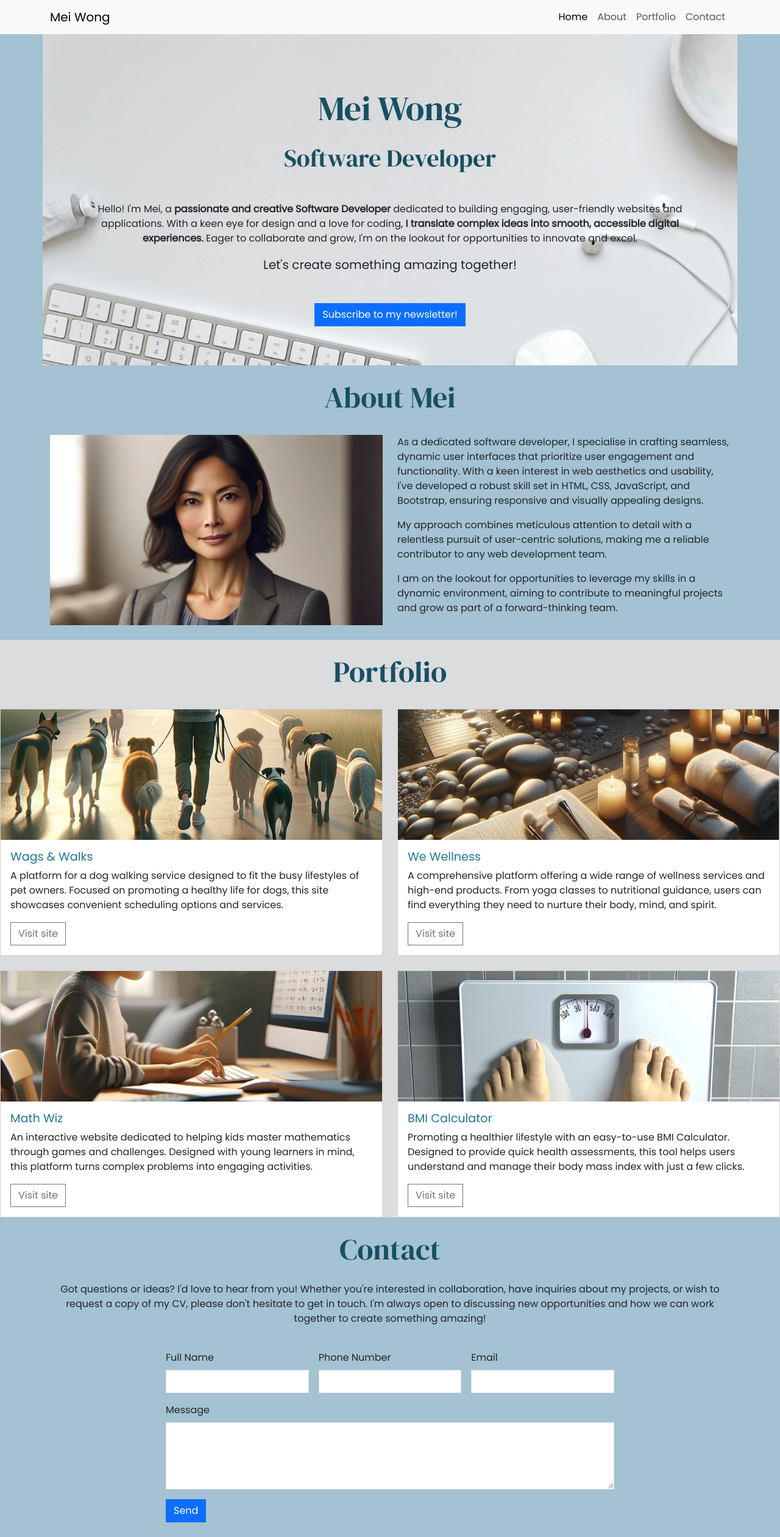
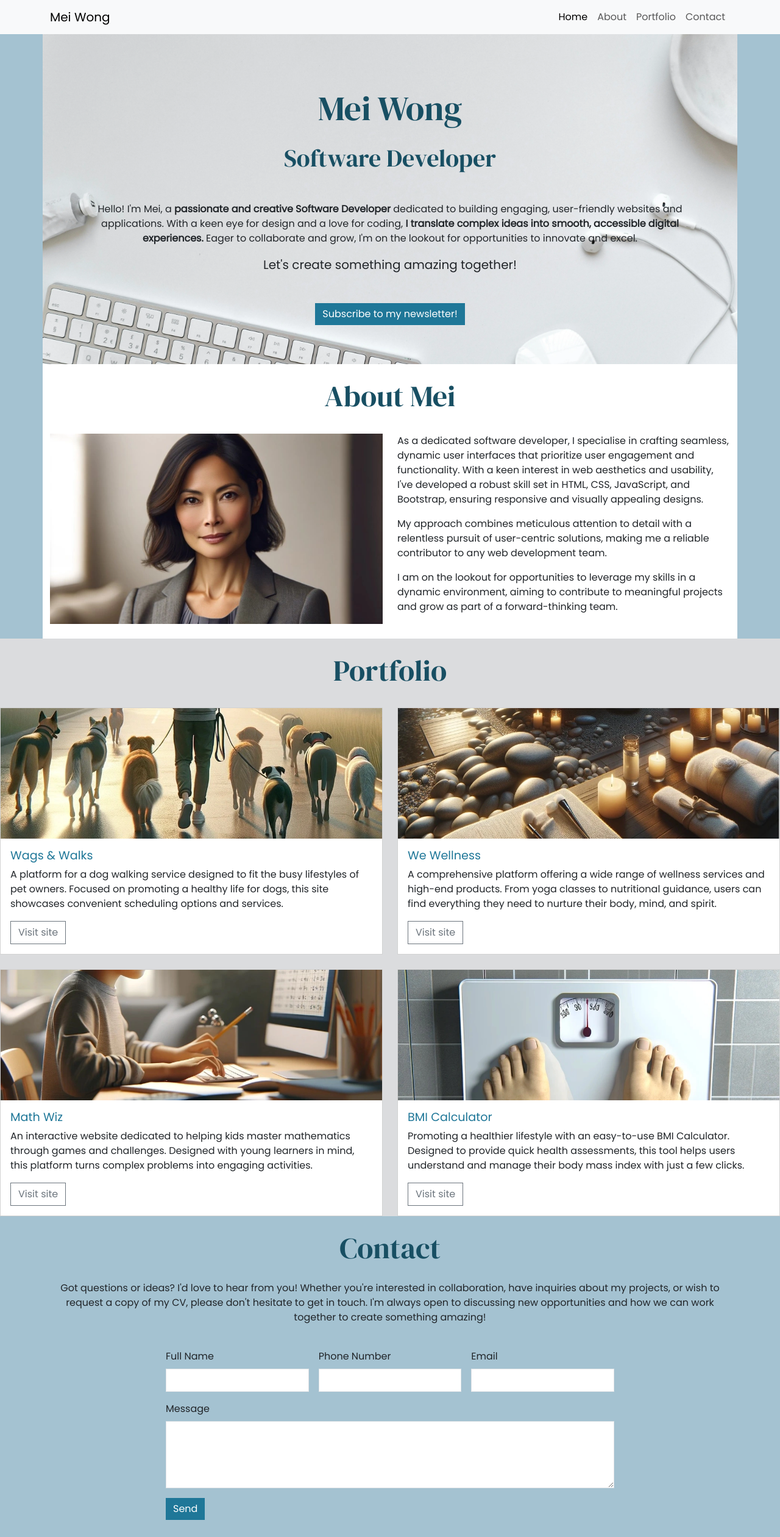
Before and after one commit to PrajaktaSarnaik/bootstrap-portfolio-website, a plain HTML site: page index.html in a window 1280 px wide. Shown: the whole page at 61% size. Drawn offline with nearby package versions, Linux system fonts and the light colour scheme.

Commit message:
Change color of subscribe, send and sign up buttons

```diff
--- a/assets/css/style.css
+++ b/assets/css/style.css
@@ -23,6 +23,13 @@ h2 {
 .sharp-corners,
 .sharp-corners * {
     border-radius: 0;
+}
+
+
+/* About section */
+
+#about {
+    background-color: white;
 }
 
 /* Portfolio */
@@ -55,6 +62,16 @@ h2 {
     background-size: cover;
 }
 
+.custom-buttons {
+    background-color: #1f7798;
+    border: #1f7798;
+}
+
+.custom-buttons:hover {
+    background-color: #1d6d8a;
+    border: #1d6d8a;
+}
+
 /* Media queries */
 
 /* Use Bootstrap breakpoint for XL screens */
--- a/index.html
+++ b/index.html
@@ -66,7 +66,7 @@
     </section>
     <!-- Button trigger modal -->
     <div class="text-center sharp-corners">
-      <button type="button" class="btn btn-primary" data-bs-toggle="modal" data-bs-target="#exampleModal">
+      <button type="button" class="btn btn-primary custom-buttons" data-bs-toggle="modal" data-bs-target="#exampleModal">
         Subscribe to my newsletter!
       </button>
     </div>
@@ -209,7 +209,7 @@
             <textarea class="form-control" id="message" rows="4"></textarea>
           </div>
           <div class="col-12">
-            <button type="submit" class="btn btn-primary">Send</button>
+            <button type="submit" class="btn btn-primary custom-buttons">Send</button>
           </div>
         </form>
       </div>
@@ -238,7 +238,7 @@
             </div>
           </div>
           <div class="text-start m-3 mb-5">
-            <button type="button" class="btn btn-primary">Sign up!</button>
+            <button type="button" class="btn btn-primary custom-buttons">Sign up!</button>
           </div>
         </div>
       </div>
```
